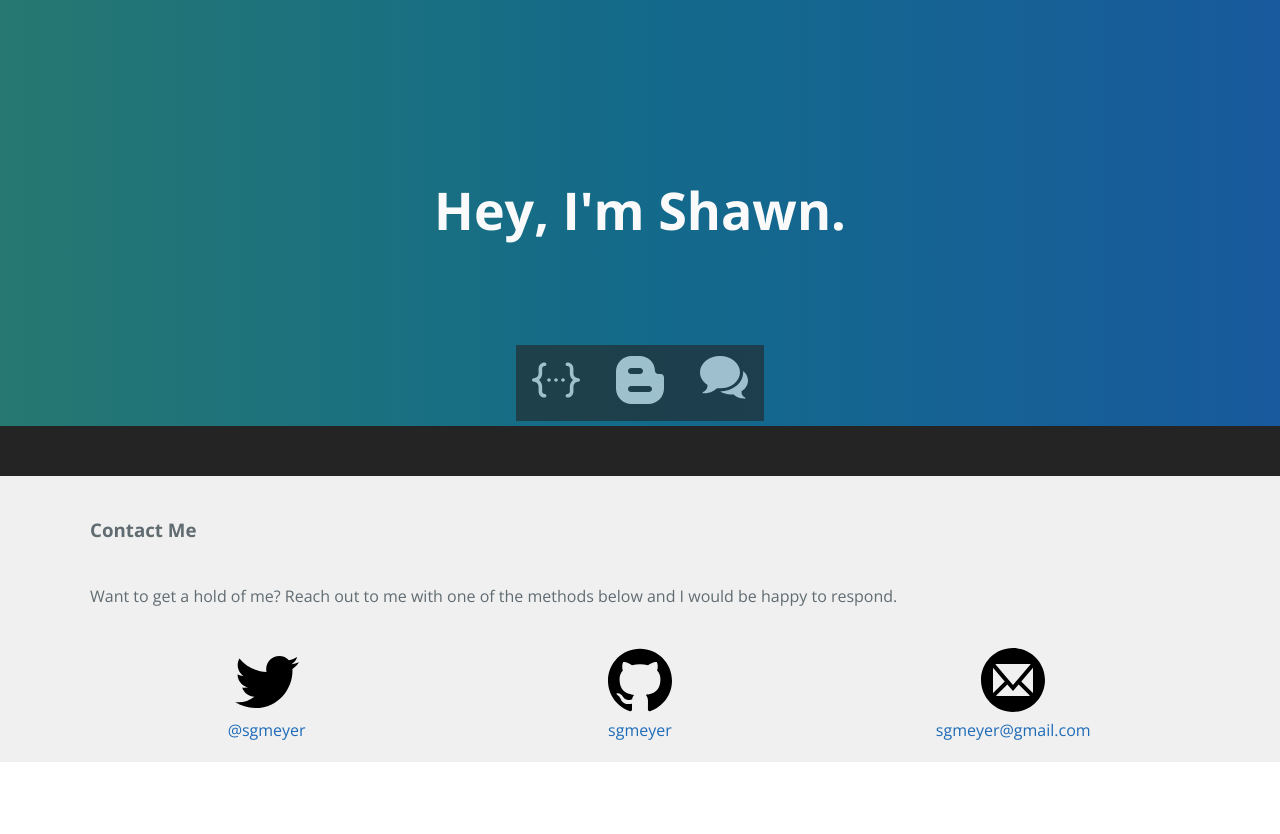
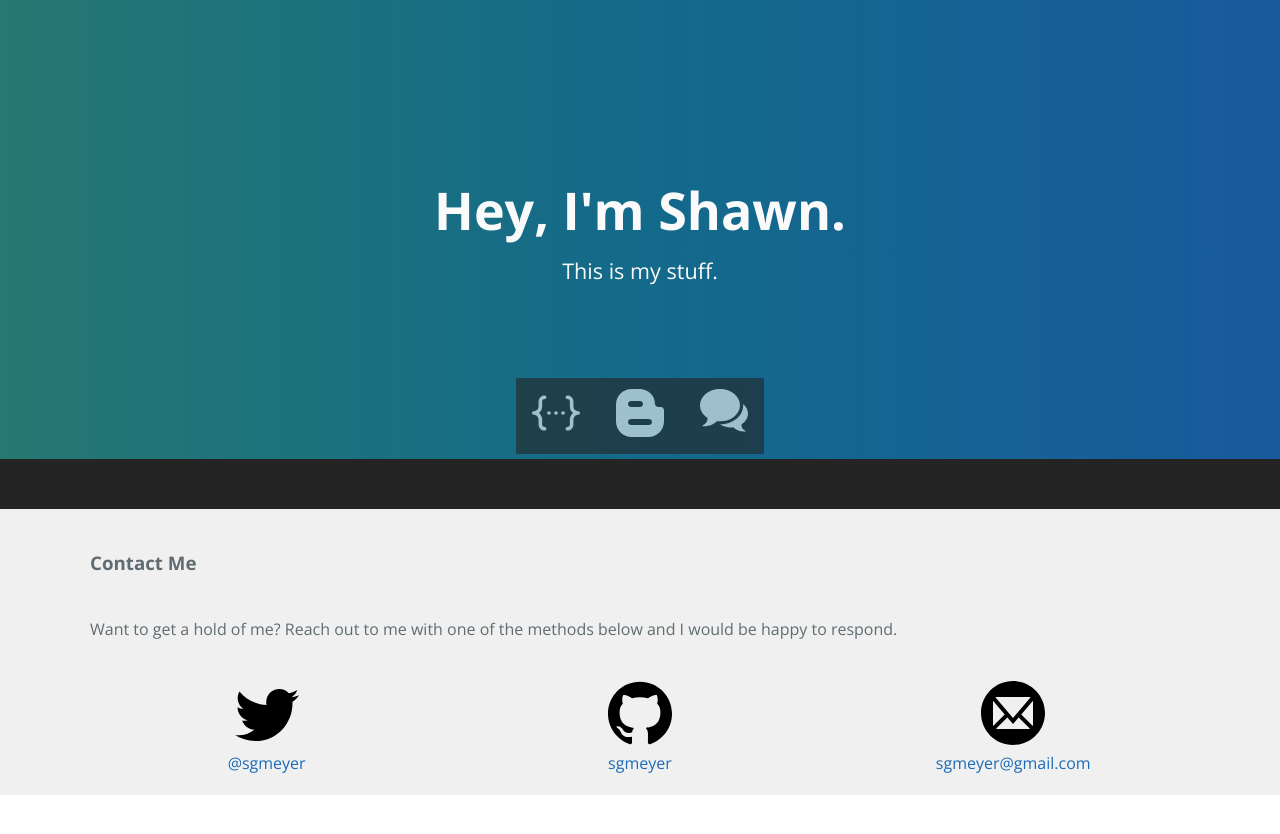
Before and after one commit to sgmeyer/sgmeyer.github.io, a Jekyll site: the page built from index.html, in a window 1280 px wide. Shown: the top 834 px of the page. Built offline with Jekyll 4.4.1, drawn with Linux system fonts in a browser that asks for light colours.

Commit message:
Fixing bug with sub title
The subtitle should hide on the blog post page, but show on the
front-page.

```diff
--- a/_includes/_pageheader.html
+++ b/_includes/_pageheader.html
@@ -1,6 +1,6 @@
 <section class="page-header">
   <h1 class="page-header-name">{% if page.title %}{{ page.title}}{% else %}{{ site.title }}{% endif %}</h1>
-  <h2 class="page-header-tagline">{% if page.title == false %}{{ site.subtitle }}{% endif %}</h2>
+  <h2 class="page-header-tagline">{% if page.title == null %}{{ site.subtitle }}{% endif %}</h2>
   {% if page.title == null %}
     {% include _homenav.html %}
   {% endif %}
```
